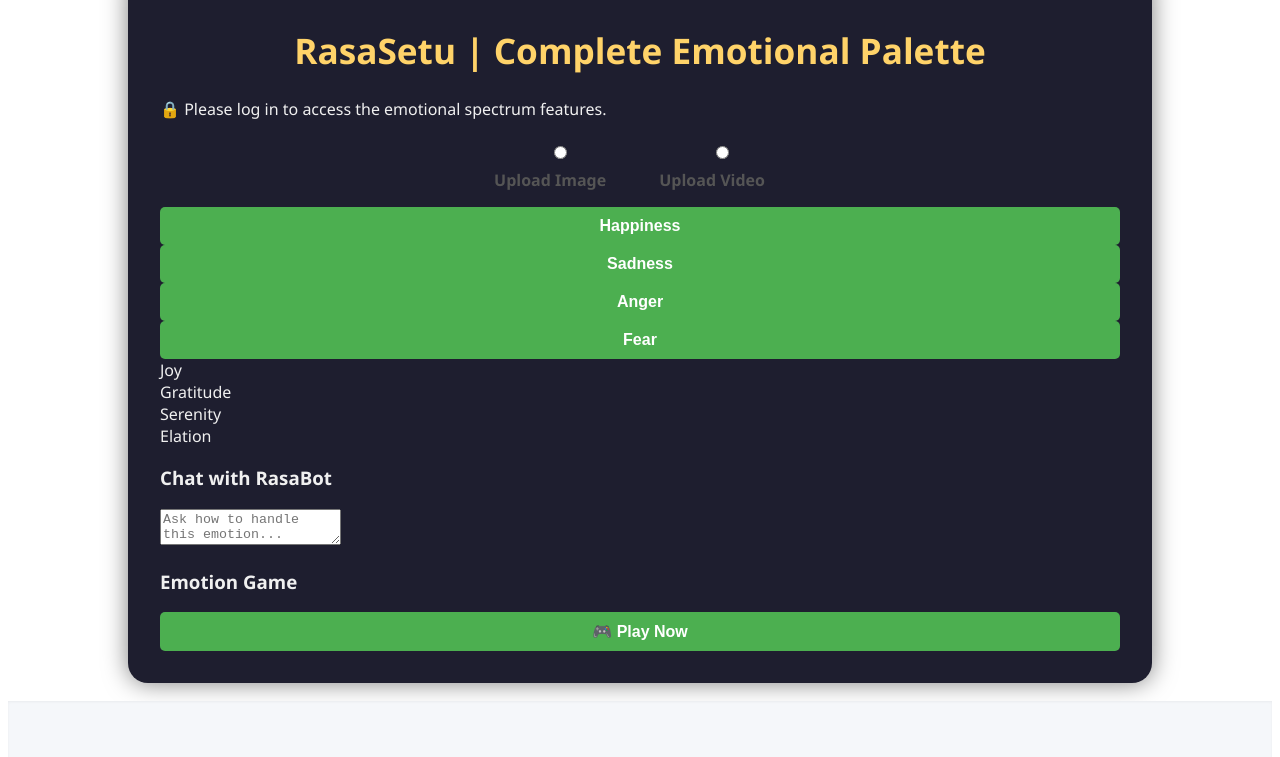
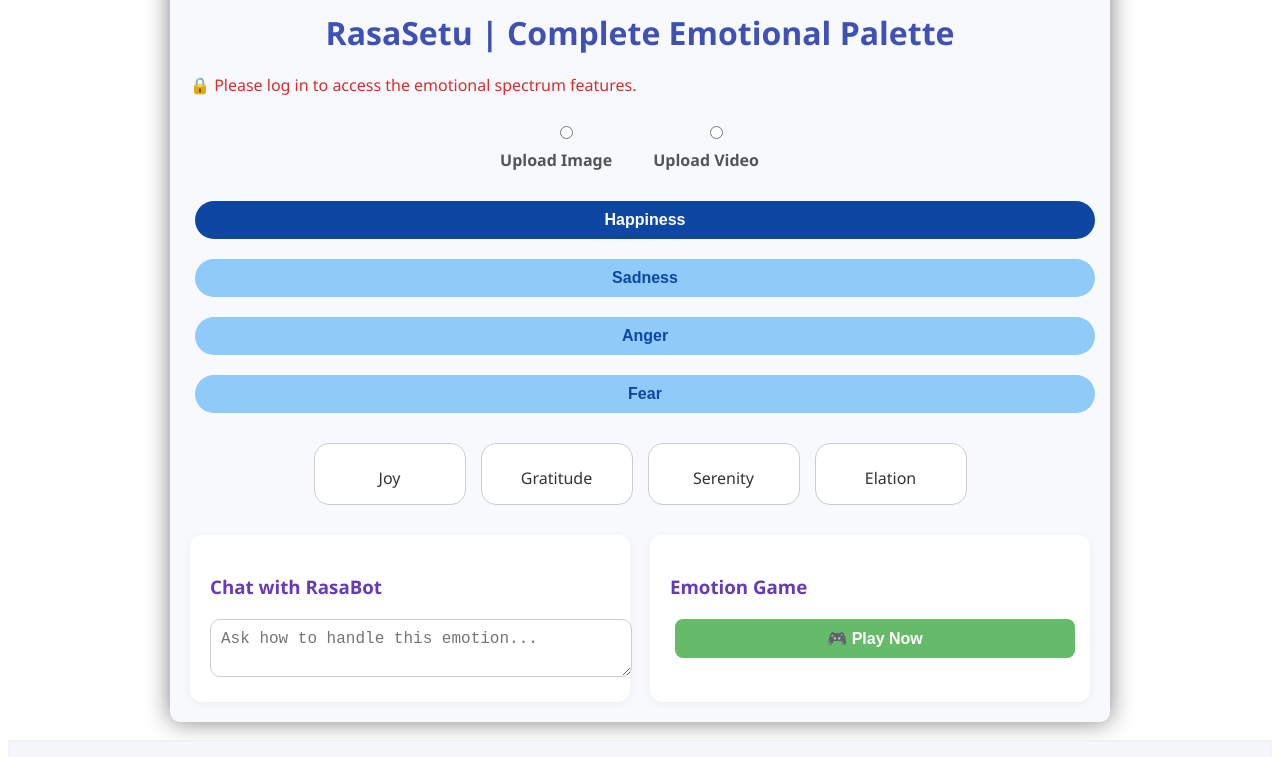
Before and after one commit to kaustubhpatil322/Byte-Verse, a React (Vite) app in the folder MargVedha/frontend/: page / in a window 1280 px wide. Shown: the part 960-1717 px from the top of the page. Built offline with nearby package versions, Linux system fonts and the light colour scheme; no server answers.

Commit message:
Update ExpressMode.css

```diff
--- a/MargVedha/frontend/src/components/ExpressMode/ExpressMode.css
+++ b/MargVedha/frontend/src/components/ExpressMode/ExpressMode.css
@@ -1,424 +1,170 @@
-/* Overall Container */
-.express-mode-container {
-  position: relative;
-  min-height: 100vh;
-  background-color: #f0f4f8;
-  font-family: 'Arial', sans-serif;
+.container {
+  padding: 20px;
+  font-family: 'Segoe UI', Tahoma, Geneva, Verdana, sans-serif;
+  color: #333;
+  background-color: #f7f9fc;
+  border-radius: 10px;
+  max-width: 900px;
+  margin: auto;
 }
 
-/* Background overlay for a nature-like feel */
-.nature-bg-overlay {
-  position: absolute;
-  top: 0;
-  left: 0;
-  right: 0;
-  bottom: 0;
-  background: url('nature-background.jpg') no-repeat center center/cover;
-  opacity: 0.5;
-  z-index: -1;
+.title {
+  text-align: center;
+  font-size: 2rem;
+  margin-bottom: 20px;
+  color: #3f51b5;
 }
 
-/* Content container */
-.express-mode-content {
-  padding: 20px;
-  text-align: center;
-  z-index: 1;
-}
-
-/* Heading for Express Mode */
-h2 {
-  font-size: 2rem;
-  color: #4caf50;
-  font-weight: bold;
+.login-prompt {
+  color: #d32f2f;
+  font-weight: 500;
   margin-bottom: 20px;
 }
 
-/* Toggle for Mode Switch */
-.mode-toggle {
-  margin-bottom: 20px;
+.media-toggle {
   display: flex;
-  justify-content: center;
-  align-items: center;
+  gap: 20px;
+  margin: 20px 0;
+  font-weight: bold;
 }
 
-.mode-label {
-  font-size: 1rem;
-  color: #333;
-  margin-right: 10px;
+.media-upload input[type="file"] {
+  display: block;
+  margin-top: 10px;
 }
 
-.mode-switch {
-  width: 60px;
-  height: 30px;
-  -webkit-appearance: none;
-  background-color: #ccc;
-  border-radius: 30px;
-  position: relative;
-  transition: background-color 0.3s;
-}
-
-.mode-switch:checked {
-  background-color: #4caf50;
-}
-
-.mode-switch:before {
-  content: '';
-  position: absolute;
-  top: 3px;
-  left: 3px;
-  width: 24px;
-  height: 24px;
-  background-color: white;
-  border-radius: 50%;
-  transition: transform 0.3s;
-}
-
-.mode-switch:checked:before {
-  transform: translateX(30px);
-}
-
-/* Premium and Normal Mode Showcase */
-.premium-showcase,
-.basic-mode-showcase {
-  margin-top: 30px;
-}
-
-.premium-showcase h3,
-.basic-mode-showcase h3 {
-  font-size: 1.8rem;
-  font-weight: bold;
-  color: #333;
-}
-
-.premium-feature {
-  margin: 20px 0;
-  background-color: #ffffff;
-  padding: 15px;
-  border-radius: 8px;
-  box-shadow: 0 4px 10px rgba(0, 0, 0, 0.1);
-}
-
-.premium-feature h4 {
-  font-size: 1.4rem;
-  color: #4caf50;
-  margin-bottom: 10px;
-}
-
-.premium-feature p {
-  font-size: 1rem;
-  color: #666;
-}
-
-.basic-mode-showcase {
-  background-color: #fff;
-  padding: 15px;
-  border-radius: 8px;
-  box-shadow: 0 2px 5px rgba(0, 0, 0, 0.1);
-}
-
-.basic-mode-showcase p {
-  color: #777;
-  font-size: 1rem;
-}
-
-.upgrade-message {
-  margin-top: 20px;
-  background-color: #4caf50;
-  color: white;
-  padding: 15px;
+.media-preview {
+  margin-top: 15px;
+  max-width: 100%;
+  height: auto;
+  border: 2px solid #ddd;
   border-radius: 8px;
 }
 
-.upgrade-message p {
-  font-size: 1.1rem;
-  margin: 0;
-}
-
-/* Motivational Quote Styling */
-.motivational-quote {
-  margin-top: 40px;
-  font-size: 1.2rem;
-  color: #333;
-  font-style: italic;
-  border-left: 5px solid #4caf50;
-  padding-left: 15px;
-  margin-bottom: 30px;
-}
-
-/* Additional Resources Section */
-.additional-resources {
-  margin-top: 40px;
-}
-
-.additional-resources h3 {
-  font-size: 1.5rem;
-  color: #333;
-}
-
-.additional-resources ul {
-  list-style-type: none;
-  padding: 0;
-}
-
-.additional-resources li {
-  margin-bottom: 10px;
-}
-
-.additional-resources a {
-  color: #4caf50;
-  text-decoration: none;
-  font-size: 1.1rem;
-}
-
-.additional-resources a:hover {
-  text-decoration: underline;
-}
-
-/* Styling for Premium Features */
-.premium-feature h4 {
-  font-size: 1.5rem;
-  color: #4caf50;
-  margin-bottom: 8px;
-}
-
-.premium-feature p {
-  font-size: 1rem;
-  color: #777;
-}
-
-/* Responsive Styles */
-@media (max-width: 768px) {
-  .express-mode-content {
-    padding: 15px;
-  }
-
-  h2 {
-    font-size: 1.6rem;
-  }
-
-  .premium-showcase h3,
-  .basic-mode-showcase h3 {
-    font-size: 1.5rem;
-  }
-
-  .mode-switch {
-    width: 50px;
-    height: 25px;
-  }
-
-  .mode-switch:before {
-    width: 20px;
-    height: 20px;
-    top: 2px;
-    left: 2px;
-  }
-
-  .premium-feature h4 {
-    font-size: 1.2rem;
-  }
-
-  .premium-feature p {
-    font-size: 0.9rem;
-  }
-
-  .motivational-quote {
-    font-size: 1rem;
-  }
-
-  .additional-resources a {
-    font-size: 1rem;
-  }
-}
-
-
-
-.express-mode-container {
-  position: relative;
-  padding: 20px;
-}
-
-.nature-bg-overlay {
-  background-image: url("path/to/nature-image.jpg");
-  position: absolute;
-  top: 0;
-  left: 0;
-  right: 0;
-  bottom: 0;
-  z-index: -1;
-  opacity: 0.3;
-}
-
-.express-mode-content {
-  text-align: center;
-}
-
-.mode-toggle {
-  margin: 20px 0;
-}
-
-.breathing-exercise {
-  display: flex;
-  flex-direction: column;
-  align-items: center;
-  justify-content: center;
-}
-
-.breathing-circle {
-  width: 100px;
-  height: 100px;
-  border-radius: 50%;
-  margin: 20px;
-  background-color: #4caf50;
-  animation: breathing-animation 4s infinite;
-}
-
-.breathing-circle.in {
-  animation: breathing-in 4s ease-in-out infinite;
-}
-
-.breathing-circle.hold {
-  animation: breathing-hold 4s infinite;
-}
-
-.breathing-circle.out {
-  animation: breathing-out 4s ease-in-out infinite;
-}
-
-@keyframes breathing-in {
-  0% { transform: scale(1); }
-  50% { transform: scale(1.5); }
-  100% { transform: scale(1); }
-}
-
-@keyframes breathing-out {
-  0% { transform: scale(1); }
-  50% { transform: scale(0.5); }
-  100% { transform: scale(1); }
-}
-
-@keyframes breathing-hold {
-  0%, 100% { transform: scale(1); }
-  50% { transform: scale(1.2); }
-}
-/* Chatbot.css */
-.chatbot-container {
-  width: 300px;
-  padding: 20px;
-  background: #f0f0f0;
-  border-radius: 10px;
-  box-shadow: 0 0 10px rgba(0, 0, 0, 0.1);
-}
-
-.chatbot-header {
-  font-size: 18px;
+.loading {
+  color: #ff9800;
   font-weight: bold;
 }
 
-.chatbot-body {
+.emotion-result h2 {
   margin-top: 20px;
+  color: #009688;
 }
 
-.chatbot-messages {
-  margin-bottom: 20px;
-}
-
-input[type="text"] {
-  width: 100%;
-  padding: 10px;
-  margin-right: 10px;
-  border: 1px solid #ccc;
+.personalized-content h3 {
+  margin-top: 10px;
+  background-color: #e3f2fd;
+  padding: 15px;
+  border-left: 5px solid #1976d2;
   border-radius: 5px;
 }
 
 button {
+  background-color: #90caf9;
+  color: #0d47a1;
   padding: 10px 20px;
-  background-color: #4CAF50;
+  margin: 10px 5px;
+  border: none;
+  border-radius: 20px;
+  cursor: pointer;
+  transition: 0.3s ease;
+}
+
+button.active {
+  background-color: #0d47a1;
   color: white;
-  border: none;
-  border-radius: 5px;
+}
+
+.emotion-category {
+  display: flex;
+  flex-wrap: wrap;
+  gap: 15px;
+  margin-top: 20px;
+  justify-content: center;
+}
+
+.emotion-card {
+  background: #fff;
+  border: 1px solid #ccc;
+  border-radius: 15px;
+  padding: 15px;
+  width: 120px;
+  text-align: center;
+  transition: transform 0.2s ease;
   cursor: pointer;
 }
 
-button:hover {
-  background-color: #45a049;
+.emotion-card.selected {
+  border-color: #3f51b5;
+  box-shadow: 0 0 10px rgba(63, 81, 181, 0.3);
 }
 
-
-.express-mode-container {
-  display: flex;
-  justify-content: center;
-  align-items: center;
-  flex-direction: column;
-  background-color: #f4f4f4;
-  padding: 20px;
-  position: relative;
+.emotion-card i {
+  font-size: 24px;
+  margin-bottom: 8px;
+  display: block;
+  color: #555;
 }
 
-.nature-bg-overlay {
-  position: absolute;
-  top: 0;
-  left: 0;
-  right: 0;
-  bottom: 0;
-  background-size: cover;
-  background-position: center;
-  opacity: 0.3;
-  z-index: -1;
-}
-
-.express-mode-content {
-  width: 100%;
-  max-width: 1200px;
-  margin-top: 20px;
-  padding: 20px;
-  background-color: white;
-  border-radius: 10px;
-  box-shadow: 0 4px 8px rgba(0, 0, 0, 0.1);
-}
-
-.page-title {
-  text-align: center;
-  font-size: 24px;
-  margin-bottom: 20px;
-}
-
-.mode-toggle {
-  display: flex;
-  justify-content: space-between;
-  align-items: center;
-}
-
-.premium-section {
+.extras {
+  margin-top: 30px;
   display: grid;
   grid-template-columns: 1fr 1fr;
   gap: 20px;
 }
 
-.premium-feature {
+.chatbot,
+.game,
+.youtube-video {
+  background-color: #ffffff;
   padding: 20px;
-  background-color: #f0f8ff;
-  border-radius: 8px;
-  box-shadow: 0 4px 8px rgba(0, 0, 0, 0.1);
+  border-radius: 12px;
+  box-shadow: 0 2px 10px rgba(0,0,0,0.05);
 }
 
-.chatbot-feature {
-  grid-column: span 2;
+.chatbot h3,
+.game h3,
+.youtube-video h3 {
+  color: #673ab7;
+  margin-bottom: 10px;
 }
 
-.motivational-quote,
-.random-thought,
-.health-status,
-.additional-resources {
-  margin: 20px 0;
+.chatbot-input {
+  width: 100%;
+  padding: 10px;
+  border-radius: 10px;
+  border: 1px solid #ccc;
+  margin-top: 10px;
+  resize: vertical;
+  font-size: 1rem;
 }
 
-.health-slider {
-  width: 100%;
+.chatbot-prompts ul {
+  list-style-type: none;
+  padding-left: 0;
 }
 
-.upgrade-message {
-  background-color: #ffeb3b;
-  padding: 10px;
-  border-radius: 5px;
-  text-align: center;
+.chatbot-prompts ul li {
+  padding: 4px 0;
+  font-size: 0.95rem;
 }
+
+.game-btn {
+  background-color: #66bb6a;
+  color: white;
+  border: none;
+  padding: 10px 15px;
+  border-radius: 8px;
+  cursor: pointer;
+  font-weight: bold;
+  transition: 0.3s;
+}
+
+.game-btn:hover {
+  background-color: #388e3c;
+}
+
+.youtube-video iframe {
+  border-radius: 10px;
+  border: none;
+}
```
